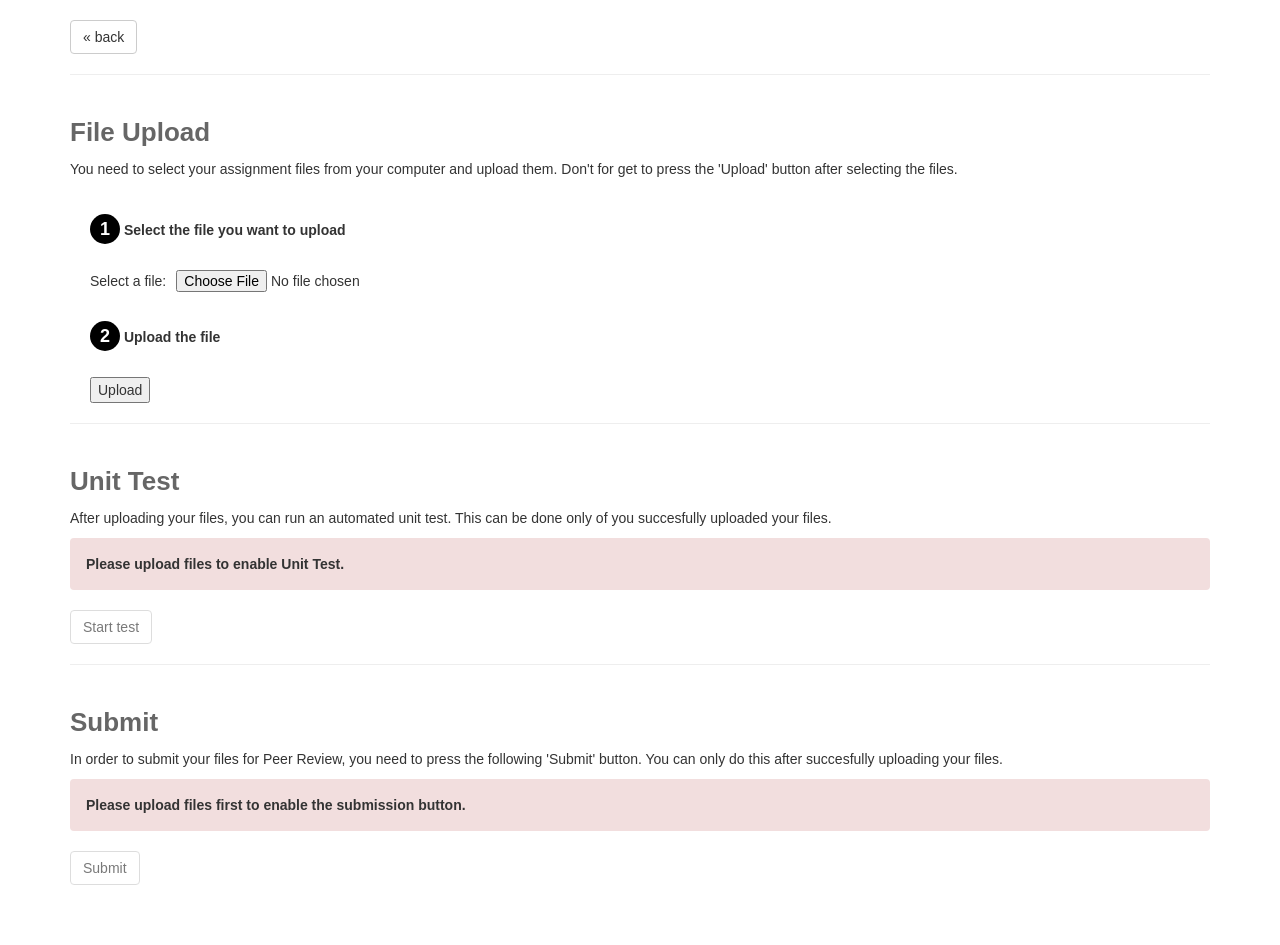
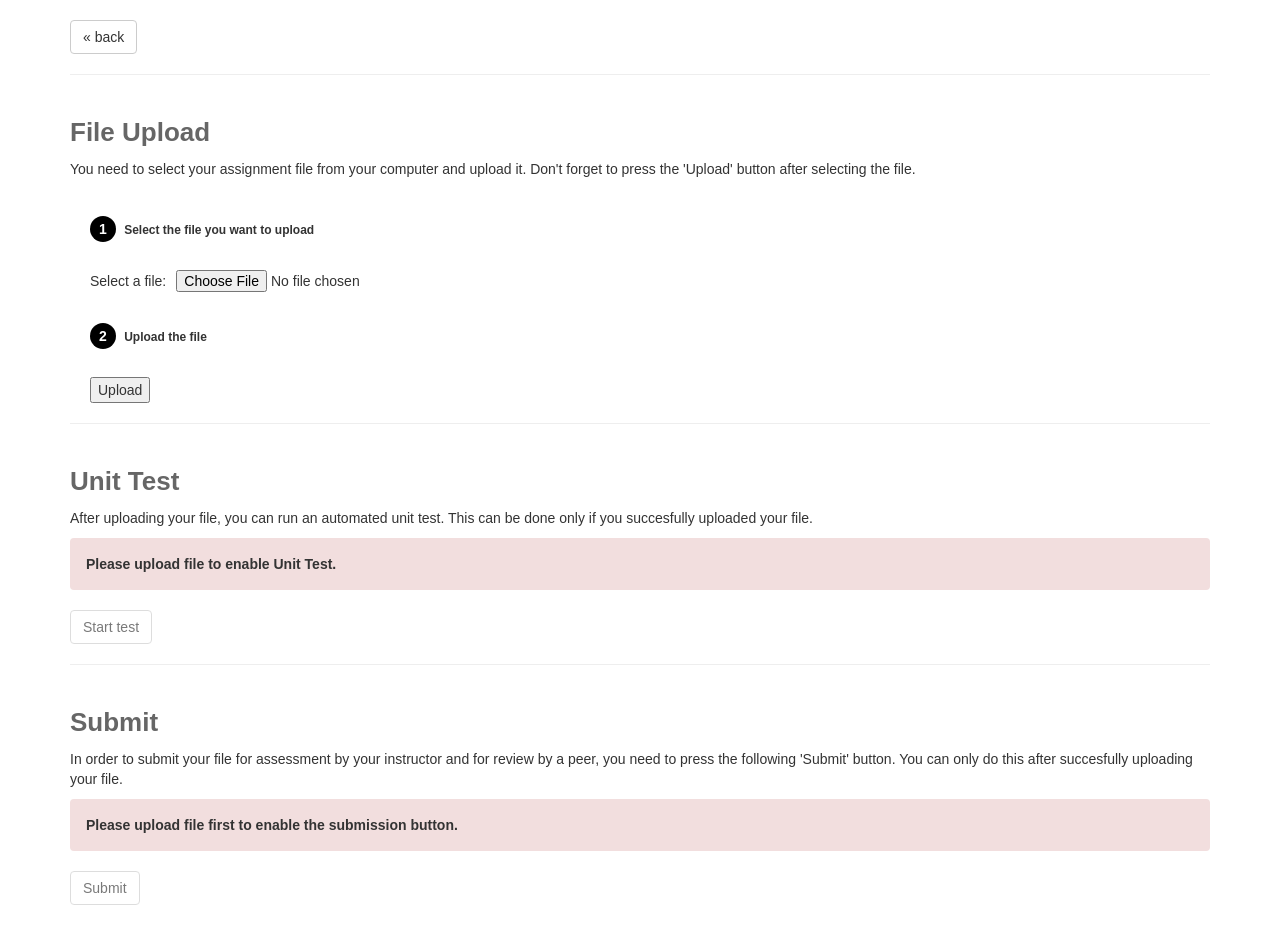
Before and after one commit to eyeofthetiger/codereview, a Django app: template review/templates/review/assignment.html in a window 1280 px wide. Shown: the part 70-1015 px from the top of the page. Before the commit the page ends 955 px from the top, so only its background shows below. Run offline with Django 3.2, Linux system fonts and the light colour scheme; the template is opened without the code that fills it: values that come from a table or form of the project are taken from there, others are empty; some libraries are stand-ins or nearby versions.

Commit message:
[Styles] Minor adjustments

```diff
--- a/review/static/review/css/style.css
+++ b/review/static/review/css/style.css
@@ -194,6 +194,7 @@ p.status.negative{
 p.instructions{
   font-weight: bold;
   padding-top: 10px;
+  font-size: 12px;
 }
 p.instructions span{
   border-radius:250px;
@@ -201,7 +202,9 @@ p.instructions span{
   color:#fff;
   text-align:center;
   background:#000;
-  padding: 5px 10px;
+  padding: 5px 9px;
+  font-size: 14px;
+  margin-right: 5px;
 
 }
 .nav-tabs{
--- a/review/templates/review/assignment.html
+++ b/review/templates/review/assignment.html
@@ -11,7 +11,7 @@
 	{% endif %}
 	<hr>
 	<h2>File Upload</h2>
-	<p>You need to select your assignment files from your computer and upload them. Don't for get to press the 'Upload' button after selecting the files.</p>
+	<p>You need to select your assignment file from your computer and upload it. Don't forget to press the 'Upload' button after selecting the file.</p>
 
 	<form action="{% url 'assignment' assignment.id %}" method="post" enctype="multipart/form-data" class="file-upload"><br>
 		<p class='instructions'><span>1</span> Select the file you want to upload</p>
@@ -30,19 +30,19 @@
 	<hr>
 	<h2>Unit Test</h2>
 
-	<p>After uploading your files, you can run an automated unit test. This can be done only of you succesfully uploaded your files.</p>
+	<p>After uploading your file, you can run an automated unit test. This can be done only if you succesfully uploaded your file.</p>
 
 	{% if upload %}
 		<button type="button" class="btn btn-primary">Start test</button>
 	{% else %}
-		<p class="alert bg-danger"><strong>Please upload files to enable Unit Test.</strong></p>
+		<p class="alert bg-danger"><strong>Please upload file to enable Unit Test.</strong></p>
 		<button type="button" class="btn btn-default" disabled="disabled">Start test</button>
 	{% endif %}
 
 	<hr>
 	<h2>Submit</h2>
 
-	<p>In order to submit your files for Peer Review, you need to press the following 'Submit' button. You can only do this after succesfully uploading your files.</p>
+	<p>In order to submit your file for assessment by your instructor and for review by a peer, you need to press the following 'Submit' button. You can only do this after succesfully uploading your file.</p>
 
 	{% if upload %}
 		<form action="{% url 'submit_assignment' submission.id %}" method="post" enctype="multipart/form-data">
@@ -50,7 +50,7 @@
 			<input type="submit" class="btn btn-primary" name="submit" value="Submit" />
 		</form>
 	{% else %}
-		<p class="alert bg-danger"><strong>Please upload files first to enable the submission button.</strong></p>
+		<p class="alert bg-danger"><strong>Please upload file first to enable the submission button.</strong></p>
 		<button type="button" class="btn btn-default" disabled="disabled">Submit</button>
 	{% endif %}
 
```
Also changed, not shown: review/templates/review/submission.html (+6 -6 lines).
